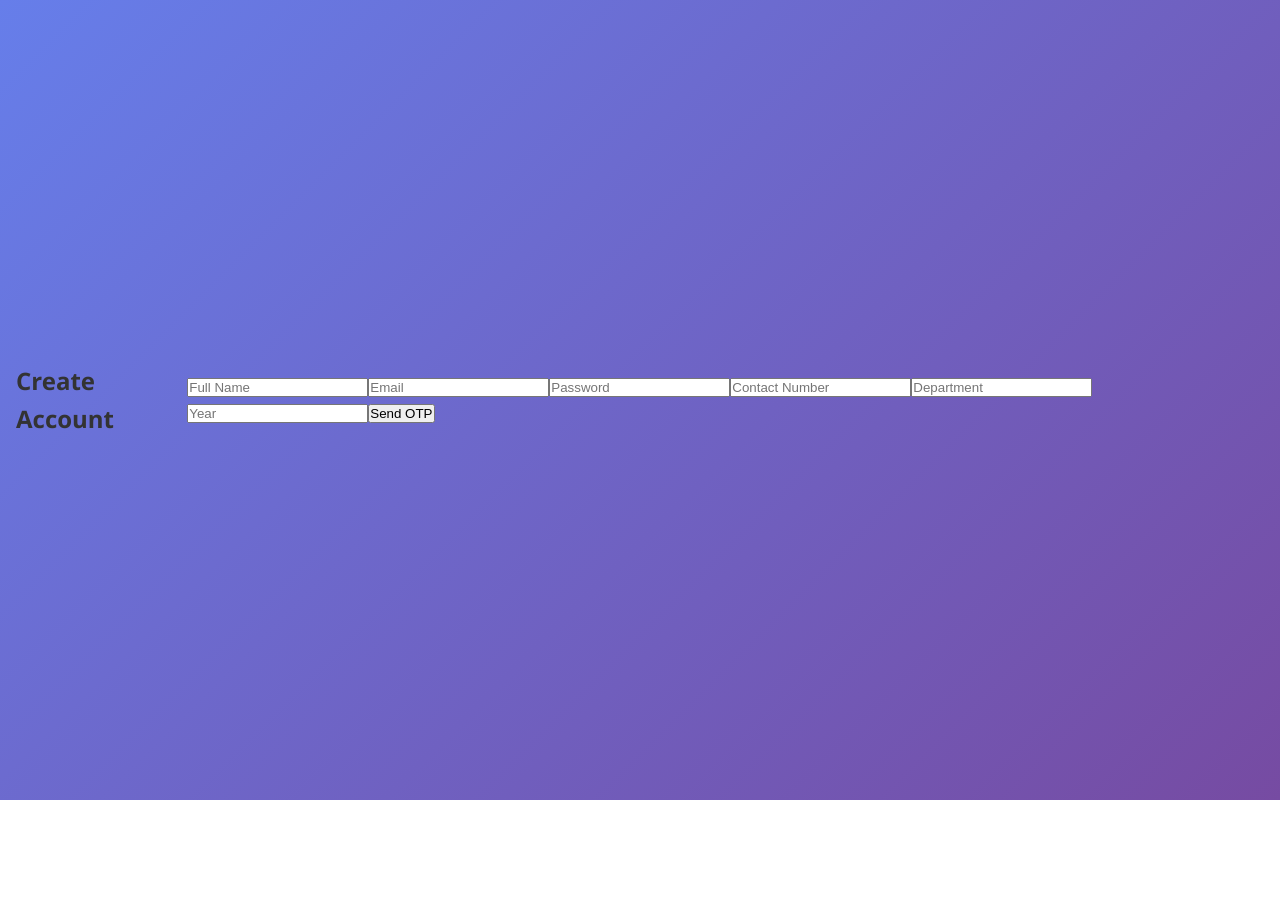
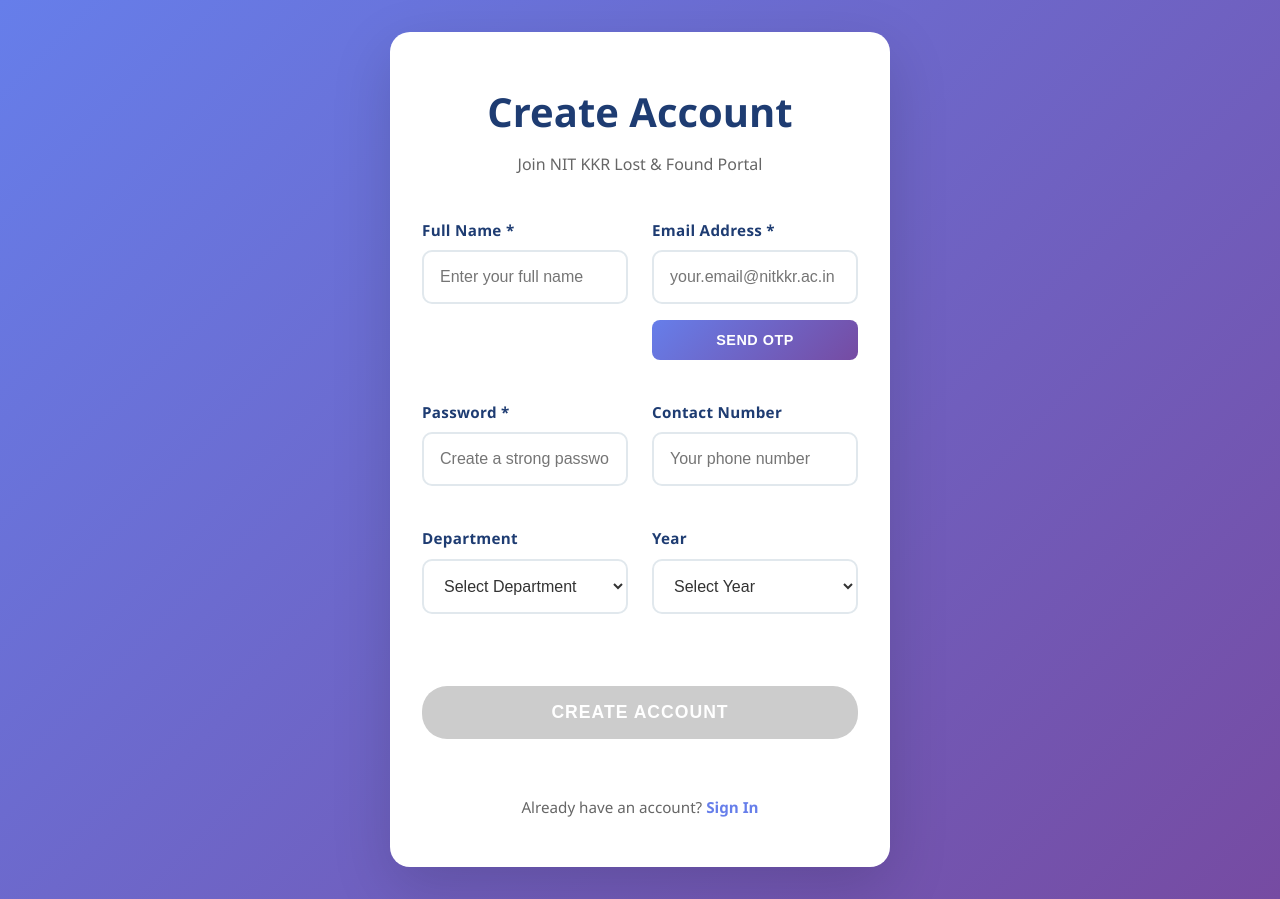
Before and after one commit to Pawan-Kumar-56/lostfound-frontend, a React (Vite) app: page /register in a window 1280 px wide. Before the commit the page ends 800 px from the top, so only its background shows below. Built offline with nearby package versions, Linux system fonts and the light colour scheme.

Commit message:
Implement real email OTP system with enhanced Register UI

```diff
--- a/src/Register.css
+++ b/src/Register.css
@@ -410,12 +410,97 @@
   pointer-events: none;
 }
 
-/* Focus accessibility */
-.form-group input:focus,
-.form-group select:focus,
-.otp-btn:focus,
-.submit-btn:focus,
-.login-link button:focus {
-  outline: 2px solid #667eea;
-  outline-offset: 2px;
+/* Form Row Layout */
+.form-row {
+  display: grid;
+  grid-template-columns: 1fr 1fr;
+  gap: 1.5rem;
+  margin-bottom: 1rem;
 }
+
+/* Enhanced OTP Button */
+.otp-btn {
+  background: linear-gradient(135deg, #667eea 0%, #764ba2 100%);
+  color: white;
+  border: none;
+  padding: 0.75rem 1.5rem;
+  border-radius: 8px;
+  font-size: 0.9rem;
+  font-weight: 600;
+  cursor: pointer;
+  transition: all 0.3s ease;
+  margin-top: 0.5rem;
+  width: auto;
+}
+
+.otp-btn:hover {
+  transform: translateY(-2px);
+  box-shadow: 0 5px 15px rgba(102, 126, 234, 0.3);
+}
+
+.otp-btn.verify {
+  background: linear-gradient(135deg, #28a745 0%, #20c997 100%);
+}
+
+.verified {
+  color: #28a745;
+  font-weight: bold;
+  margin-left: 1rem;
+  font-size: 1.2rem;
+}
+
+/* Enhanced Register Button */
+.register-btn {
+  background: linear-gradient(135deg, #1e3c72 0%, #2a5298 100%);
+  color: white;
+  border: none;
+  padding: 1rem 2rem;
+  border-radius: 25px;
+  font-size: 1.1rem;
+  font-weight: 600;
+  cursor: pointer;
+  transition: all 0.3s ease;
+  text-transform: uppercase;
+  letter-spacing: 1px;
+  margin-top: 2rem;
+}
+
+.register-btn:hover:not(:disabled) {
+  transform: translateY(-3px);
+  box-shadow: 0 15px 35px rgba(30, 60, 114, 0.3);
+}
+
+.register-btn:disabled {
+  background: #ccc;
+  cursor: not-allowed;
+  transform: none;
+  box-shadow: none;
+}
+
+/* Enhanced Login Link */
+.login-link {
+  text-align: center;
+  margin-top: 2rem;
+  color: #666;
+  font-size: 0.95rem;
+}
+
+.login-link a {
+  color: #667eea;
+  font-weight: 600;
+  text-decoration: none;
+  transition: color 0.3s ease;
+}
+
+.login-link a:hover {
+  color: #1e3c72;
+  text-decoration: underline;
+}
+
+/* Enhanced Header */
+.register-header h2 {
+  color: #1e3c72;
+  font-size: 2.5rem;
+  font-weight: bold;
+  margin-bottom: 0.5rem;
+}
--- a/src/Register.jsx
+++ b/src/Register.jsx
@@ -24,28 +24,31 @@
 setFormData({...formData,[e.target.name]:e.target.value});
 };
 
-const handleSendOtp=async()=>{
+const handleSendOtp = async () => {
+  if (!formData.email) {
+    alert("Please enter your email address first");
+    return;
+  }
 
-if(!formData.email){
-alert("Enter email first");
-return;
-}
+  // Validate email format
+  if (!formData.email.includes('@')) {
+    alert("Please enter a valid email address");
+    return;
+  }
 
-try{
+  try {
+    console.log('Sending OTP to:', formData.email);
+    const response = await authAPI.sendOtp(formData.email);
 
-await authAPI.sendOtp(formData.email);
+    console.log('OTP Response:', response);
 
-alert("OTP sent to your email");
+    alert("OTP sent to your email. Please check your inbox (including spam folder).");
 
-setOtpSent(true);
-
-}catch(err){
-
-console.error(err);
-alert("Failed to send OTP");
-
-}
-
+    setOtpSent(true);
+  } catch (error) {
+    console.error('Send OTP Error:', error);
+    alert(`Failed to send OTP: ${error.message || 'Please try again later'}`);
+  }
 };
 
 const handleVerifyOtp=async()=>{
@@ -94,80 +97,137 @@
 };
 
 return(
+  <div className="register-container">
+    <div className="register-card">
+      <div className="register-header">
+        <h2>Create Account</h2>
+        <p>Join NIT KKR Lost & Found Portal</p>
+      </div>
 
-<div className="register-container">
+      <form onSubmit={handleSubmit} className="register-form">
+        <div className="form-row">
+          <div className="form-group">
+            <label htmlFor="fullName">Full Name *</label>
+            <input
+              type="text"
+              id="fullName"
+              name="fullName"
+              value={formData.fullName}
+              onChange={handleChange}
+              placeholder="Enter your full name"
+              required
+            />
+          </div>
 
-<h2>Create Account</h2>
+          <div className="form-group">
+            <label htmlFor="email">Email Address *</label>
+            <input
+              type="email"
+              id="email"
+              name="email"
+              value={formData.email}
+              onChange={handleChange}
+              placeholder="your.email@nitkkr.ac.in"
+              required
+            />
+            <button type="button" onClick={handleSendOtp} className="otp-btn">
+              Send OTP
+            </button>
+          </div>
+        </div>
 
-<form onSubmit={handleSubmit}>
+        {otpSent && (
+          <div className="form-group">
+            <label htmlFor="otp">Enter OTP *</label>
+            <input
+              type="text"
+              id="otp"
+              value={otp}
+              onChange={(e) => setOtp(e.target.value)}
+              placeholder="Enter 6-digit OTP"
+              maxLength={6}
+              required
+            />
+            <button type="button" onClick={handleVerifyOtp} className="otp-btn verify">
+              Verify OTP
+            </button>
+            {otpVerified && <span className="verified">✓ Verified</span>}
+          </div>
+        )}
 
-<input
-name="fullName"
-placeholder="Full Name"
-onChange={handleChange}
-/>
+        <div className="form-row">
+          <div className="form-group">
+            <label htmlFor="password">Password *</label>
+            <input
+              type="password"
+              id="password"
+              name="password"
+              value={formData.password}
+              onChange={handleChange}
+              placeholder="Create a strong password"
+              required
+            />
+          </div>
 
-<input
-name="email"
-placeholder="Email"
-onChange={handleChange}
-/>
+          <div className="form-group">
+            <label htmlFor="contactNumber">Contact Number</label>
+            <input
+              type="tel"
+              id="contactNumber"
+              name="contactNumber"
+              value={formData.contactNumber}
+              onChange={handleChange}
+              placeholder="Your phone number"
+            />
+          </div>
+        </div>
 
-<input
-type="password"
-name="password"
-placeholder="Password"
-onChange={handleChange}
-/>
+        <div className="form-row">
+          <div className="form-group">
+            <label htmlFor="department">Department</label>
+            <select
+              id="department"
+              name="department"
+              value={formData.department}
+              onChange={handleChange}
+            >
+              <option value="">Select Department</option>
+              <option value="CSE">Computer Science</option>
+              <option value="ECE">Electronics</option>
+              <option value="ME">Mechanical</option>
+              <option value="CE">Civil</option>
+              <option value="EE">Electrical</option>
+              <option value="IT">Information Technology</option>
+            </select>
+          </div>
 
-<input
-name="contactNumber"
-placeholder="Contact Number"
-onChange={handleChange}
-/>
+          <div className="form-group">
+            <label htmlFor="year">Year</label>
+            <select
+              id="year"
+              name="year"
+              value={formData.year}
+              onChange={handleChange}
+            >
+              <option value="">Select Year</option>
+              <option value="1st">1st Year</option>
+              <option value="2nd">2nd Year</option>
+              <option value="3rd">3rd Year</option>
+              <option value="4th">4th Year</option>
+            </select>
+          </div>
+        </div>
 
-<input
-name="department"
-placeholder="Department"
-onChange={handleChange}
-/>
+        <button type="submit" className="register-btn" disabled={!otpVerified}>
+          Create Account
+        </button>
 
-<input
-name="year"
-placeholder="Year"
-onChange={handleChange}
-/>
-
-{!otpSent &&(
-<button type="button" onClick={handleSendOtp}>
-Send OTP
-</button>
-)}
-
-{otpSent && !otpVerified &&(
-<>
-<input
-placeholder="Enter OTP"
-value={otp}
-onChange={(e)=>setOtp(e.target.value)}
-/>
-
-<button type="button" onClick={handleVerifyOtp}>
-Verify OTP
-</button>
-</>
-)}
-
-{otpVerified &&(
-<button type="submit">
-Register
-</button>
-)}
-
-</form>
-
-</div>
-
+        <div className="login-link">
+          Already have an account? <a href="/login">Sign In</a>
+        </div>
+      </form>
+    </div>
+  </div>
 );
 
 };
--- a/src/services/api.js
+++ b/src/services/api.js
@@ -44,40 +44,69 @@
 
 // Authentication API
 export const authAPI = {
-
+  // Send OTP to email
   sendOtp: async (email) => {
-    return await apiRequest('/api/auth/send-otp', {
+    try {
+      console.log('Sending OTP to:', email);
+      const response = await apiRequest('/api/auth/send-otp', {
         method: 'POST',
-      body: JSON.stringify({
-        email: email
-      })
+        body: JSON.stringify({ email }),
       });
+      console.log('OTP sent successfully:', response);
+      return response;
+    } catch (error) {
+      console.error('Send OTP error:', error);
+      throw error;
+    }
   },
 
+  // Verify OTP
   verifyOtp: async (email, otp) => {
-    return await apiRequest('/api/auth/verify-otp', {
+    try {
+      console.log('Verifying OTP for:', email);
+      const response = await apiRequest('/api/auth/verify-otp', {
         method: 'POST',
-      body: JSON.stringify({
-        email: email,
-        otp: otp
-      })
+        body: JSON.stringify({ email, otp }),
       });
+      console.log('OTP verified successfully:', response);
+      return response;
+    } catch (error) {
+      console.error('Verify OTP error:', error);
+      throw error;
+    }
   },
 
+  // Register new user (with OTP verification)
   register: async (userData) => {
-    return await apiRequest('/api/auth/register', {
+    try {
+      console.log('Registering user:', userData.email);
+      const response = await apiRequest('/api/auth/register', {
         method: 'POST',
-      body: JSON.stringify(userData)
+        body: JSON.stringify(userData),
       });
+      console.log('Registration successful:', response);
+      return response;
+    } catch (error) {
+      console.error('Registration error:', error);
+      throw error;
+    }
   },
 
+  // Login user
   login: async (credentials) => {
-    return await apiRequest('/api/auth/login', {
+    try {
+      console.log('Logging in user:', credentials.email);
+      const response = await apiRequest('/api/auth/login', {
         method: 'POST',
-      body: JSON.stringify(credentials)
+        body: JSON.stringify(credentials),
       });
+      console.log('Login successful:', response);
+      return response;
+    } catch (error) {
+      console.error('Login error:', error);
+      throw error;
     }
-
+  }
 };
 
 // Items API
```
Lines whose indentation alone changed are shown as unchanged.
